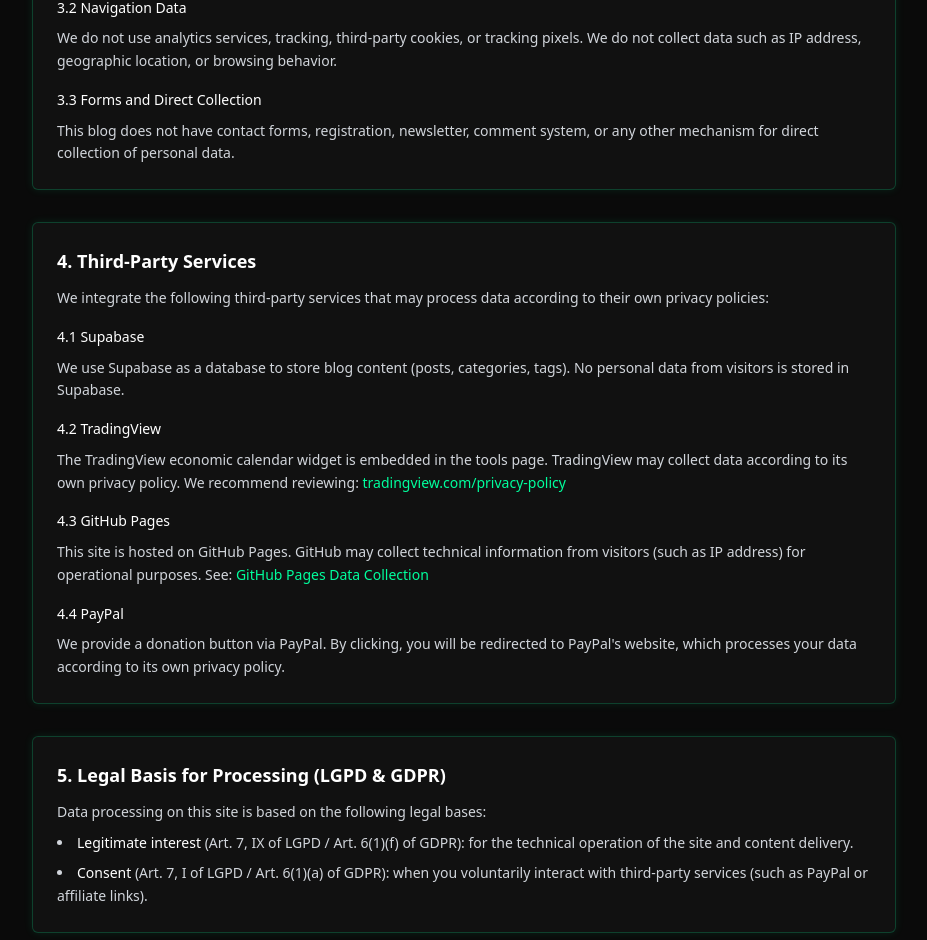
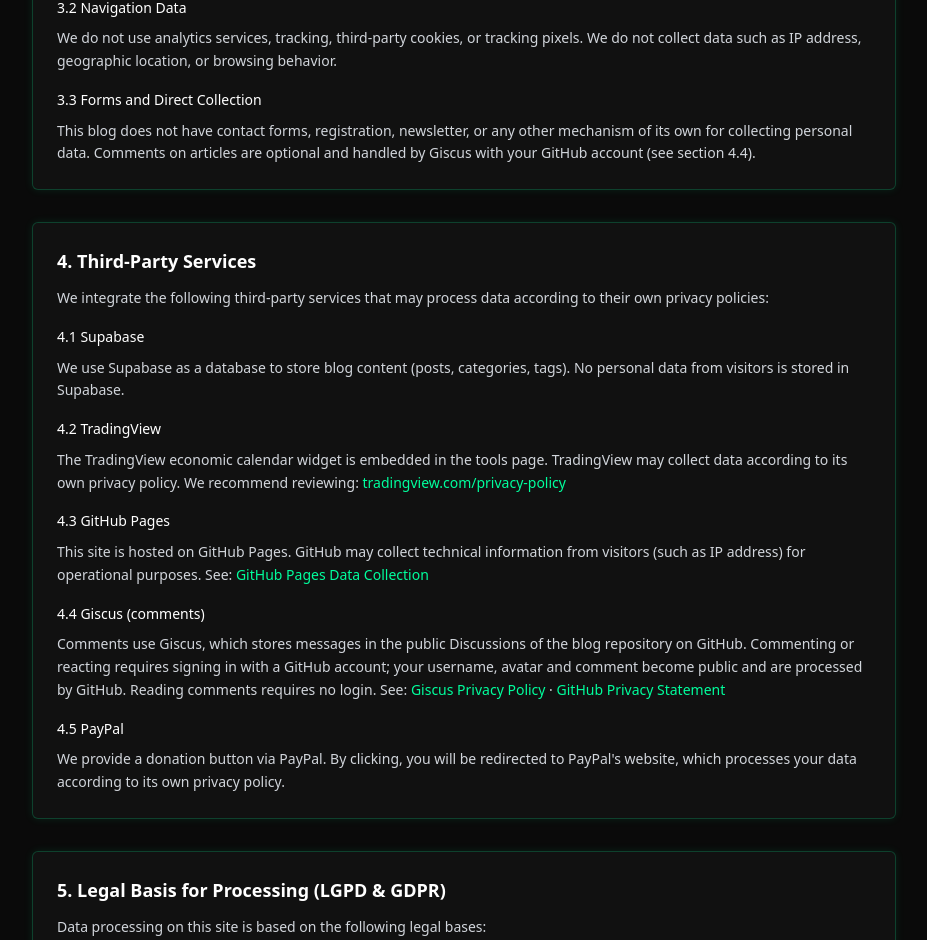
Before and after one commit to leo-schlanger/blog-leoschlanger, a React (Vite) app: page /privacy in a window 1280 px wide. Shown: the part 860-1800 px from the top of the page, without its empty margins (176-1103 px from the left). Built offline with nearby package versions, Linux system fonts and the light colour scheme; no server answers.

Commit message:
feat: enable Giscus comments on posts
Comments live in the repo's Discussions (Announcements category, so only
giscus opens threads) and are keyed by post ID so PT and EN share them.
Privacy policy now describes the Giscus/GitHub data processing.

```diff
--- a/src/lib/constants.ts
+++ b/src/lib/constants.ts
@@ -59,11 +59,13 @@
 /**
  * Configuração do Giscus (comentários via GitHub Discussions).
  * Enquanto os IDs estiverem vazios o bloco de comentários não é renderizado.
- * Obtenha os valores em https://giscus.app após habilitar Discussions no repo.
+ * Requer Discussions habilitado e o app https://github.com/apps/giscus instalado.
  */
 export const GISCUS_CONFIG = {
   repo: 'leo-schlanger/blog-leoschlanger',
-  repoId: '',
-  category: 'Comments',
-  categoryId: '',
+  repoId: 'R_kgDORRh6VQ',
+  // Categoria do tipo "anúncio": só o giscus/mantenedor abre discussões,
+  // leitores apenas comentam (evita spam de tópicos).
+  category: 'Announcements',
+  categoryId: 'DIC_kwDORRh6Vc4DGqWx',
 };
--- a/src/pages/PrivacyPolicy.tsx
+++ b/src/pages/PrivacyPolicy.tsx
@@ -107,8 +107,8 @@
               </h3>
               <p>
                 {t(
-                  'Este blog não possui formulários de contato, cadastro, newsletter, sistema de comentários ou qualquer outro mecanismo de coleta direta de dados pessoais.',
-                  'This blog does not have contact forms, registration, newsletter, comment system, or any other mechanism for direct collection of personal data.'
+                  'Este blog não possui formulários de contato, cadastro, newsletter ou qualquer outro mecanismo próprio de coleta de dados pessoais. Os comentários nos artigos são opcionais e feitos pelo Giscus com a sua conta do GitHub (veja a seção 4.4).',
+                  'This blog does not have contact forms, registration, newsletter, or any other mechanism of its own for collecting personal data. Comments on articles are optional and handled by Giscus with your GitHub account (see section 4.4).'
                 )}
               </p>
             </div>
@@ -162,7 +162,24 @@
               </p>
 
               <h3 className="text-white font-medium mt-4 mb-2">
-                {t('4.4 PayPal', '4.4 PayPal')}
+                {t('4.4 Giscus (comentários)', '4.4 Giscus (comments)')}
+              </h3>
+              <p>
+                {t(
+                  'Os comentários usam o Giscus, que armazena as mensagens nas Discussions públicas do repositório do blog no GitHub. Para comentar ou reagir é preciso entrar com uma conta do GitHub; seu nome de usuário, avatar e comentário ficam públicos e são tratados pelo GitHub. Apenas ler os comentários não exige login. Consulte: ',
+                  'Comments use Giscus, which stores messages in the public Discussions of the blog repository on GitHub. Commenting or reacting requires signing in with a GitHub account; your username, avatar and comment become public and are processed by GitHub. Reading comments requires no login. See: '
+                )}
+                <a href="https://github.com/giscus/giscus/blob/main/PRIVACY-POLICY.md" target="_blank" rel="noopener noreferrer" className="text-cyber-green hover:underline">
+                  Giscus Privacy Policy
+                </a>
+                {' · '}
+                <a href="https://docs.github.com/en/site-policy/privacy-policies/github-general-privacy-statement" target="_blank" rel="noopener noreferrer" className="text-cyber-green hover:underline">
+                  GitHub Privacy Statement
+                </a>
+              </p>
+
+              <h3 className="text-white font-medium mt-4 mb-2">
+                {t('4.5 PayPal', '4.5 PayPal')}
               </h3>
               <p>
                 {t(
```
Also changed, not shown: 1 other file (tests, documents, lock files or other folders).
